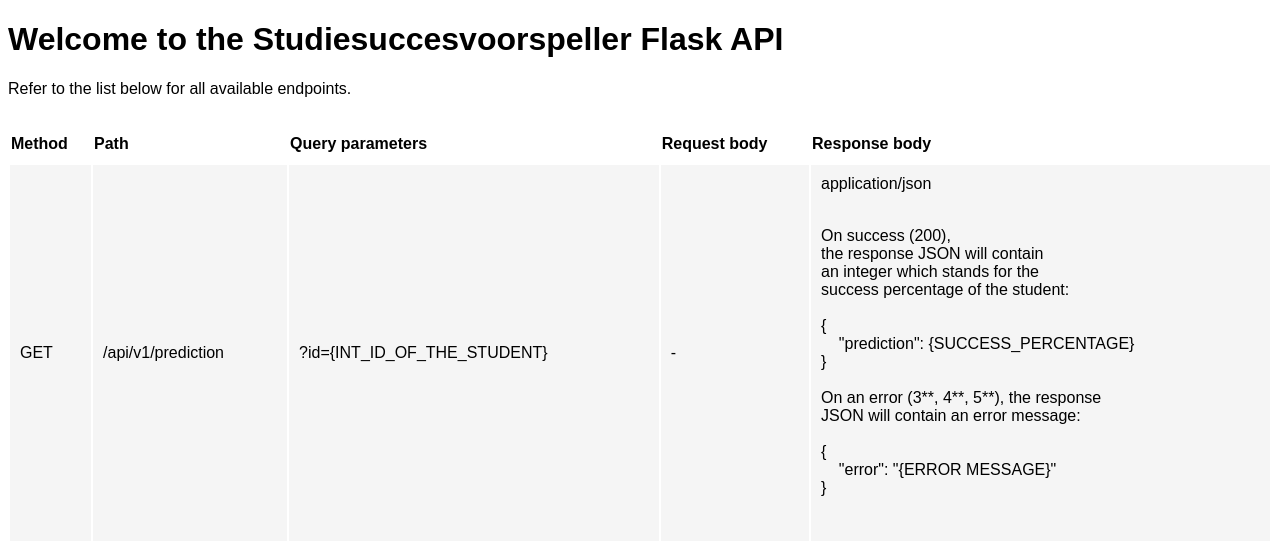
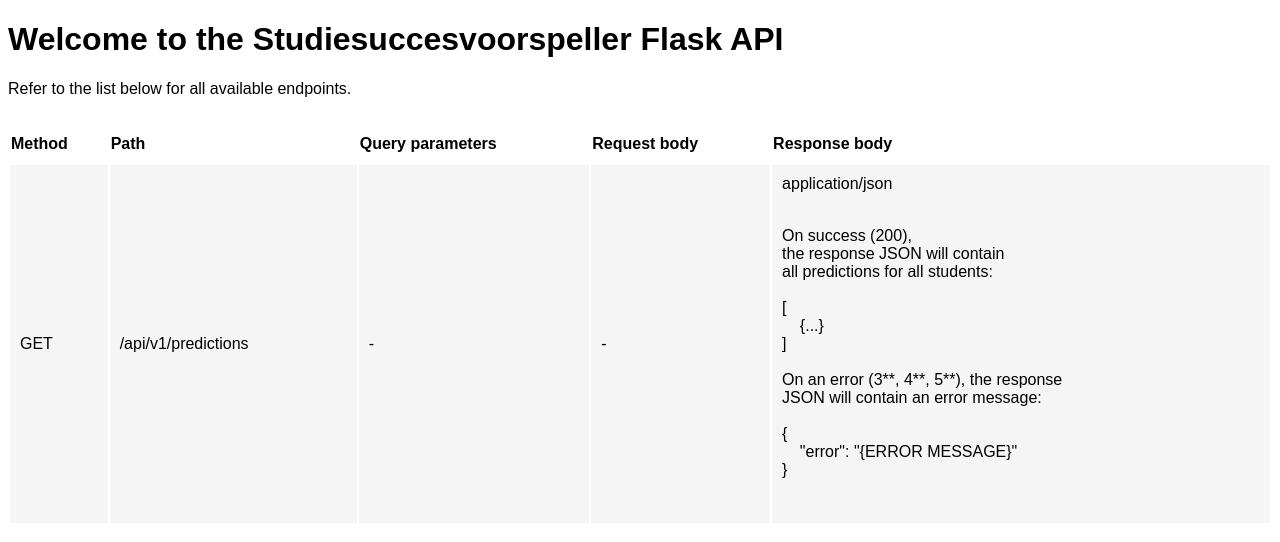
Before and after one commit to daanbakker1995/studieSuccesVoorspellerAI, a Flask app: page / in a window 1280 px wide. Shown: the top 542 px of the page. Run offline with Flask 2, Linux system fonts and the light colour scheme.

Commit message:
Aanpassingen enzo

```diff
--- a/prototype/AI/shap-classifier.py
+++ b/prototype/AI/shap-classifier.py
@@ -75,4 +75,4 @@ print('Test accuracy: ', test_acc)
 df_train_normed_summary = x_train[:100]
 explainer = shap.KernelExplainer(model.predict, df_train_normed_summary)
 shap_values = explainer.shap_values(df_train_normed_summary)
-shap.summary_plot(shap_values[0], df_train_normed_summary, properties, plot_type="bar")
+shap.summary_plot(shap_values[0], df_train_normed_summary, properties)
--- a/prototype/templates/index.html
+++ b/prototype/templates/index.html
@@ -53,8 +53,8 @@
     <tbody>
     <tr>
         <td>GET</td>
-        <td>/api/v1/prediction</td>
-        <td>?id={INT_ID_OF_THE_STUDENT}</td>
+        <td>/api/v1/predictions</td>
+        <td>-</td>
         <td>-</td>
         <td>
             application/json
@@ -63,12 +63,11 @@
             <pre>
 On success (200),
 the response JSON will contain
-an integer which stands for the
-success percentage of the student:
+all predictions for all students:
 
-{
-    "prediction": {SUCCESS_PERCENTAGE}
-}
+[
+    {...}
+]
 
 On an error (3**, 4**, 5**), the response
 JSON will contain an error message:
```
